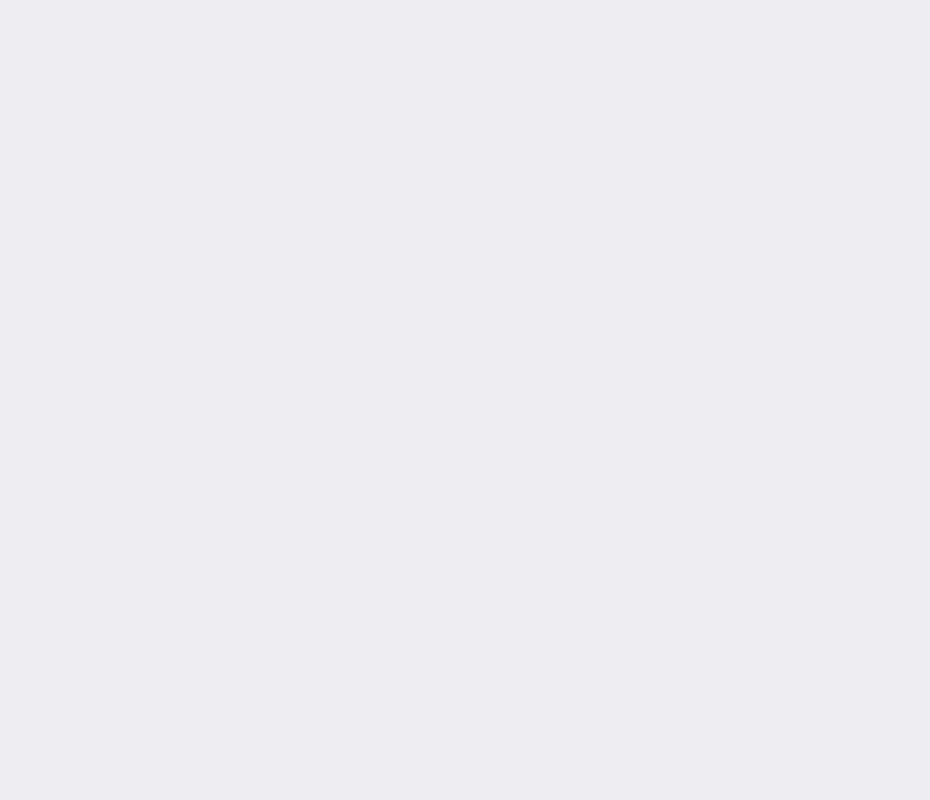
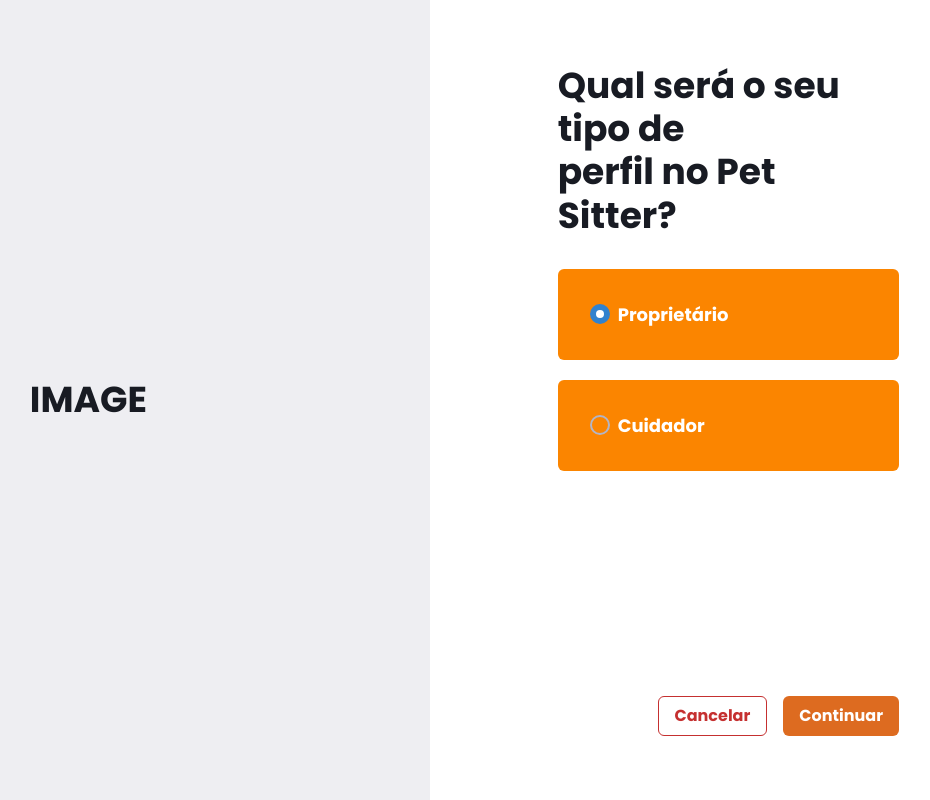
Before and after one commit to lucasferreiraz/petsitter, a React (Create React App) app in the folder frontend/: page /registrar in a window 1280 px wide. Before the commit this address had no page. Shown: the whole page, without its empty margins (253-1183 px from the left). Built offline with nearby package versions, Linux system fonts and the light colour scheme.

Commit message:
wip: register page

```diff
--- a/frontend/src/App.tsx
+++ b/frontend/src/App.tsx
@@ -8,6 +8,7 @@ import {
 import { Home } from './pages/Home';
 import { Login } from './pages/Login';
 import { ForgotPassword } from './pages/ForgotPassword';
+import { Register } from './pages/Register';
 
 import { theme } from './styles/theme';
 
@@ -19,6 +20,7 @@ export function App() {
           <Route path="/" element={<Home />} />
           <Route path="/login" element={<Login />} />
           <Route path="/recuperarSenha" element={<ForgotPassword />} />
+          <Route path="/registrar" element={<Register />} />
         </Routes>
       </BrowserRouter>
     </ChakraProvider>
--- /dev/null
+++ b/frontend/src/pages/Register/index.tsx
@@ -0,0 +1,75 @@
+import { Box, Button, ButtonGroup, Flex, Heading, Radio, RadioGroup, Stack } from "@chakra-ui/react";
+
+export function Register() {
+  return (
+    <Flex
+      w="100vw"
+      h="100vh"
+    >
+      <Flex
+        flex="1"
+        align="center"
+        justify="center"
+      >
+        <Heading>IMAGE</Heading>
+      </Flex>
+      <Flex
+        flex="0.5"
+        bg="white"
+        py="4rem"
+        px="8rem"
+        direction="column"
+        justify="space-between"
+      >
+        <Heading>
+          Qual será o seu tipo de <br />
+          perfil no Pet Sitter?
+        </Heading>
+
+        <Box
+          flex="1"
+          mt="2rem"
+        >
+          <RadioGroup defaultValue='proprietario'>
+            <Stack spacing={5} direction='column'>
+              <Box
+                bg="orange.main"
+                p="2rem"
+                fontWeight="bold"
+                color="white"
+                cursor="pointer"
+                rounded="md"
+              >
+                <Radio size='lg' value='proprietario'>
+                  Proprietário
+                </Radio>
+              </Box>
+              <Box
+                bg="orange.main"
+                p="2rem"
+                fontWeight="bold"
+                color="white"
+                cursor="pointer"
+                rounded="md"
+              >
+                <Radio size='lg' value='cuidador'>
+                  Cuidador
+                </Radio>
+              </Box>
+            </Stack>
+          </RadioGroup>
+        </Box>
+
+        <ButtonGroup
+          variant='outline'
+          spacing='4'
+          display="flex"
+          justifyContent="flex-end"
+        >
+          <Button colorScheme='red'>Cancelar</Button>
+          <Button variant='solid' colorScheme='orange'>Continuar</Button>
+        </ButtonGroup>
+      </Flex>
+    </Flex>
+  );
+}
```
